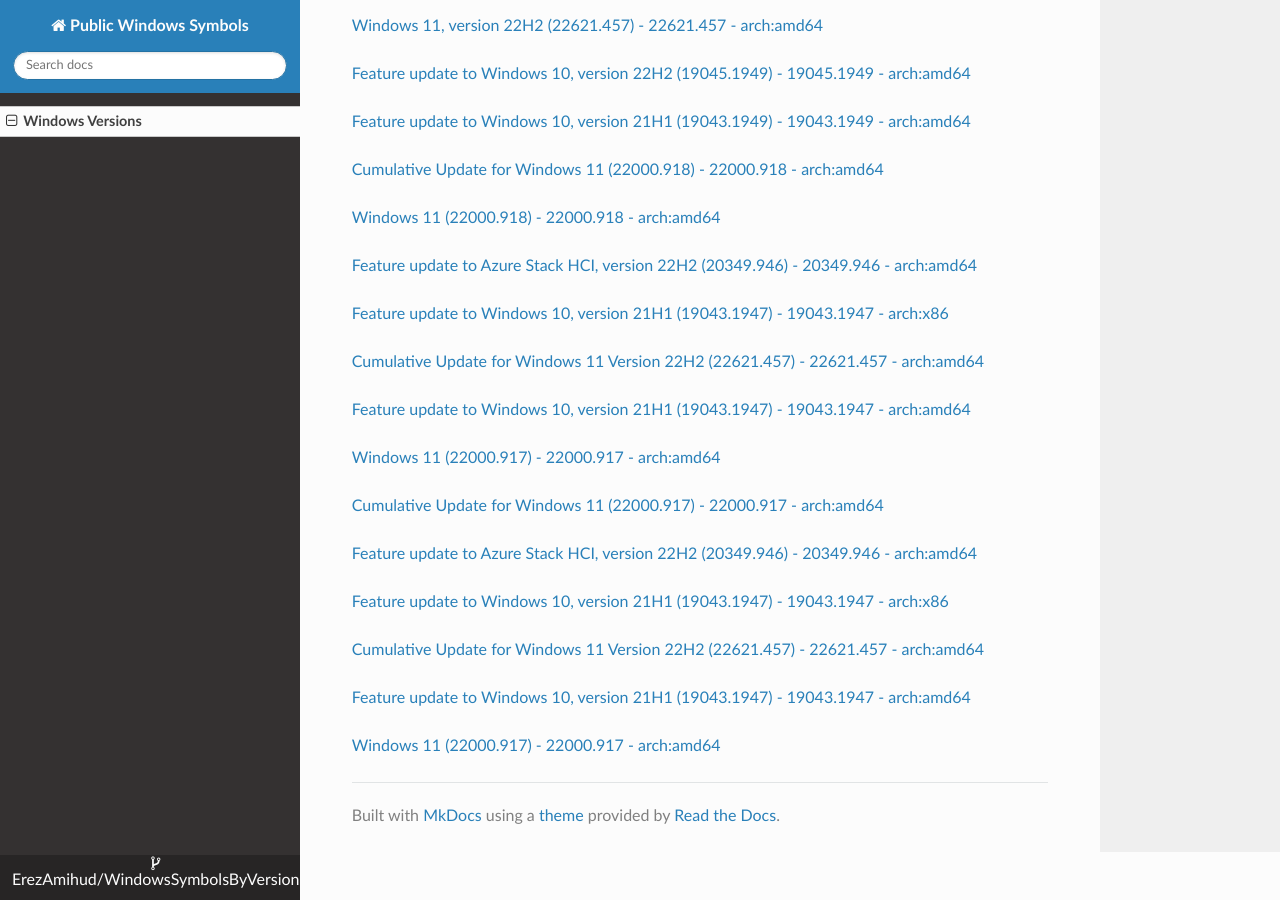
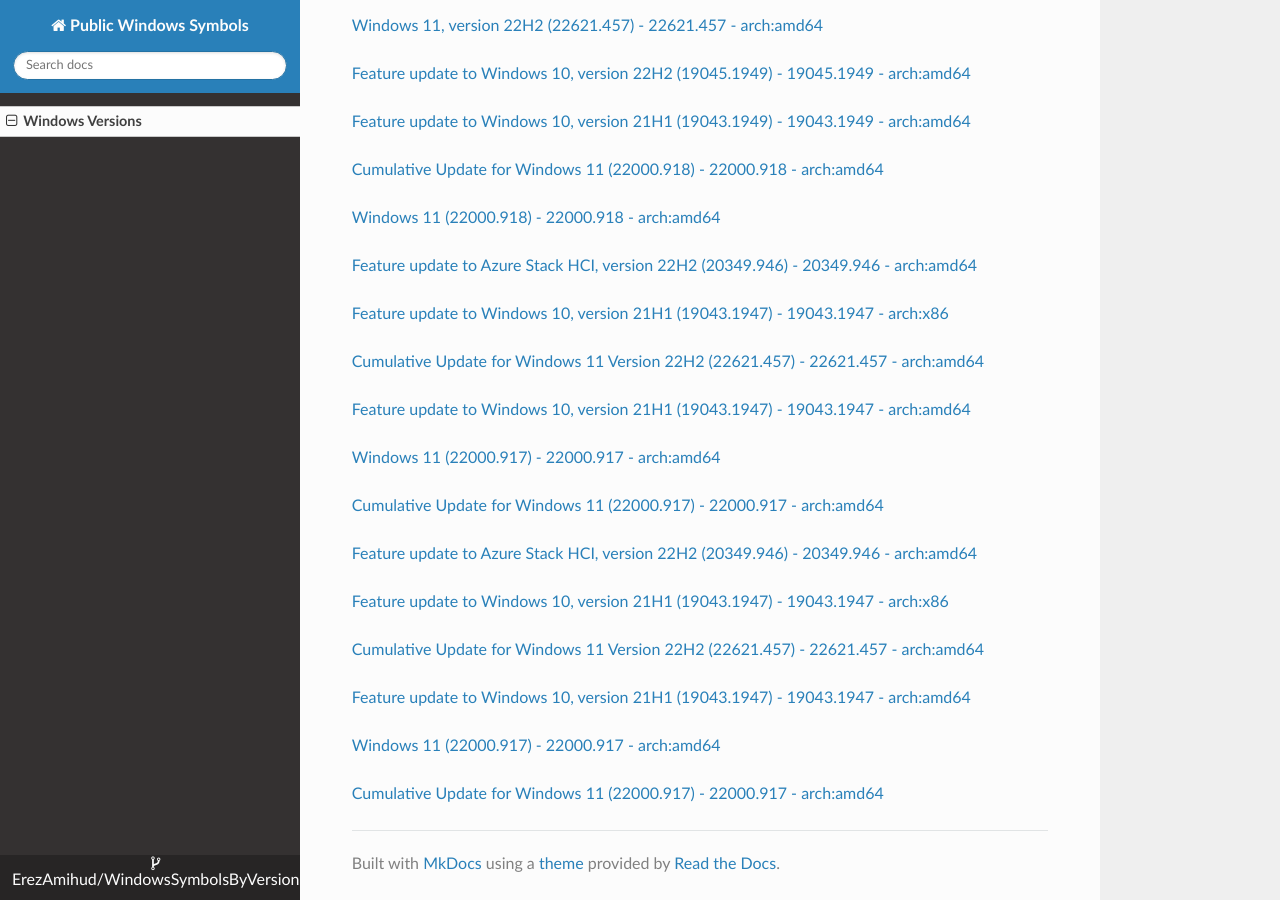
Before and after one commit to ErezAmihud/WindowsSymbolsByVersion, an MkDocs documentation site: the page built from docs/index.md, in a window 1280 px wide and 900 px high, scrolled down 54581 px. Built offline with MkDocs 1.6.1, drawn with Linux system fonts in a browser that asks for light colours; nearby versions of some CDN libraries.

Commit message:
Automated commit, add manifest for 6ad755cf-d1ea-4f60-a918-98616ac73860

```diff
--- a/docs/index.md
+++ b/docs/index.md
@@ -3232,3 +3232,6 @@
 
 
 [Windows 11 (22000.917) - 22000.917 - arch:amd64](https://github.com/ErezAmihud/WindowsSymbolsByVersion/blob/main/manifests/d978e1db-569a-40f1-855f-8df15fbbcf4b.manifest)
+
+
+[Cumulative Update for Windows 11 (22000.917) - 22000.917 - arch:amd64](https://github.com/ErezAmihud/WindowsSymbolsByVersion/blob/main/manifests/6ad755cf-d1ea-4f60-a918-98616ac73860.manifest)
```
Also changed, not shown: process_builds.json (+1 -1 lines).
